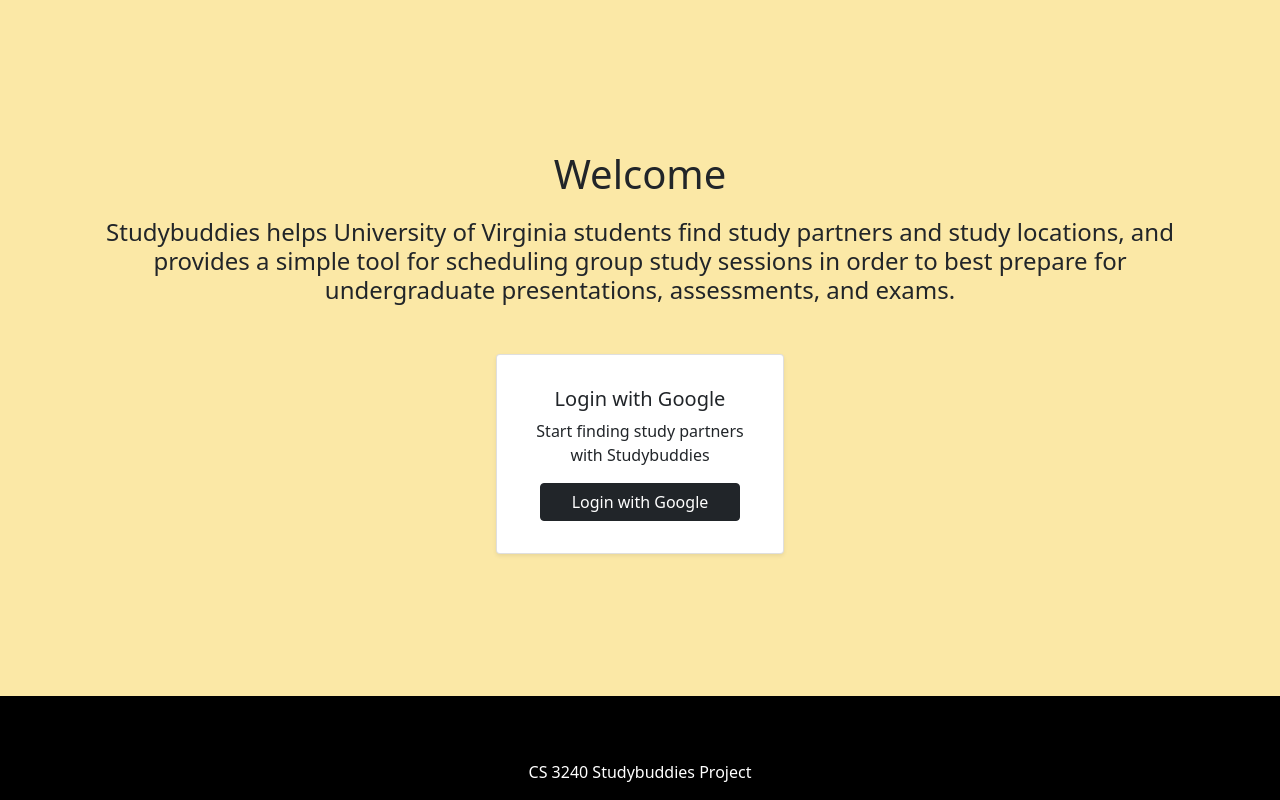
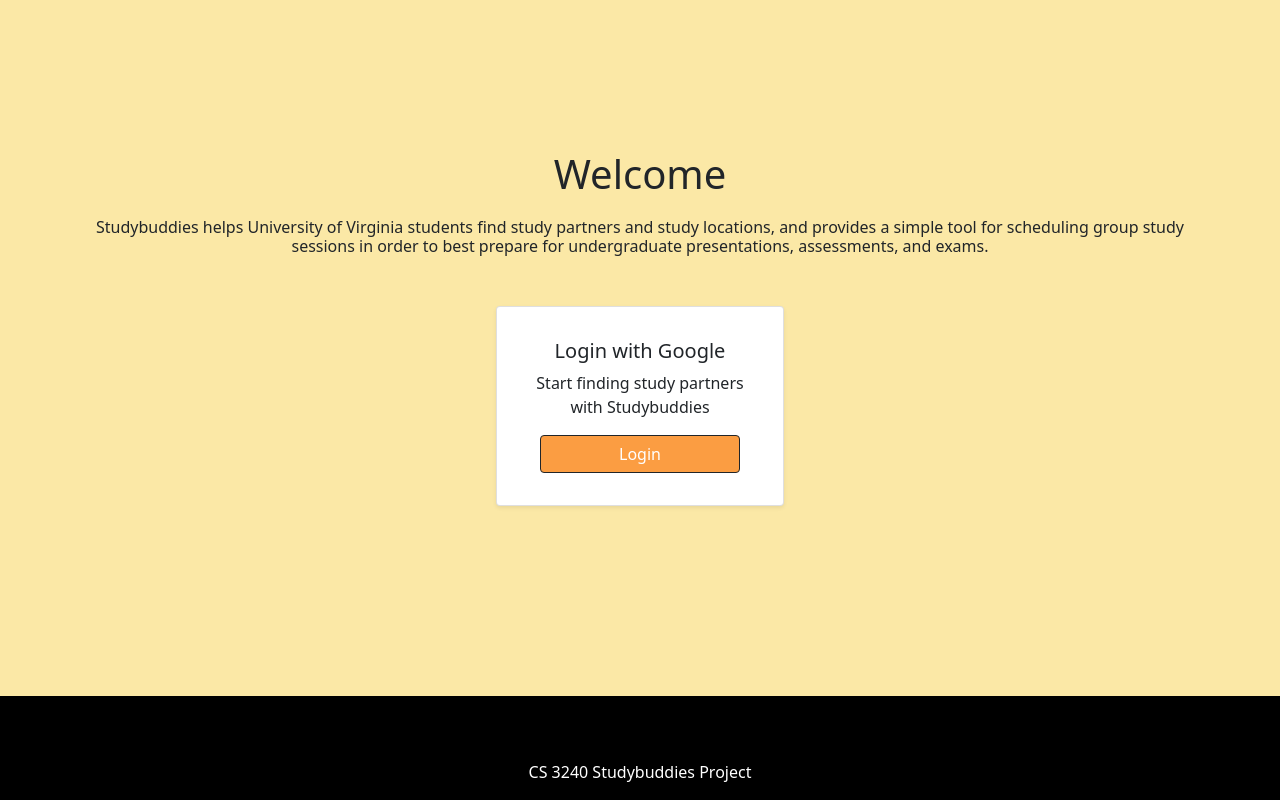
Before and after one commit to uva-cs3240-s22/group-project-b-12, a Django app: page /profiles/ in a window 1280 px wide. Run offline with Django 4.2, Linux system fonts and the light colour scheme; some libraries are stand-ins or nearby versions.

Commit message:
updated login a bit

```diff
--- a/profiles/templates/profiles/emailSent.html
+++ b/profiles/templates/profiles/emailSent.html
@@ -2,7 +2,7 @@
 <title>Email Sent</title>
 <style>
     h1{
-    font-size:30px;
+    font-size:40px;
     color:black;
     }
 </style>
@@ -11,4 +11,4 @@
 
 <h1>Your email has been sent!</h1>
 <a class="btn btn-primary " href="{% url 'sessions' %}" role="button" style="margin-bottom: 10px;">Back Home</a>
-    </center>
+</center>
--- a/profiles/templates/profiles/login.html
+++ b/profiles/templates/profiles/login.html
@@ -18,7 +18,7 @@
                      style="margin-top: 150px">
                      <div class="d-grid gap-2 d-md-block text-center">
                         <h1 class="text-center" style="margin-bottom: 20px;">Welcome</h1>
-                        <h4 style="margin-bottom: 50px;"> Studybuddies helps University of Virginia students find study partners and study locations, and provides a simple tool for scheduling group study sessions in order to best prepare for undergraduate presentations, assessments, and exams.</h4>
+                        <h6 style="margin-bottom: 50px;"> Studybuddies helps University of Virginia students find study partners and study locations, and provides a simple tool for scheduling group study sessions in order to best prepare for undergraduate presentations, assessments, and exams.</h6>
 
 
                     <div class="card mx-auto shadow-sm p-3 mb-5 bg-white rounded" style="width: 18rem;">
@@ -30,7 +30,7 @@
                             <a href="{% provider_login_url 'google' %}"
                                class="btn btn-dark"
                                style="min-width: 200px;
-                                      max-width: 200px;">Login with Google</a>
+                                      max-width: 200px; background-color:#FB9D42">Login</a>
                         </div>
                     </div>
                 </div>
```
